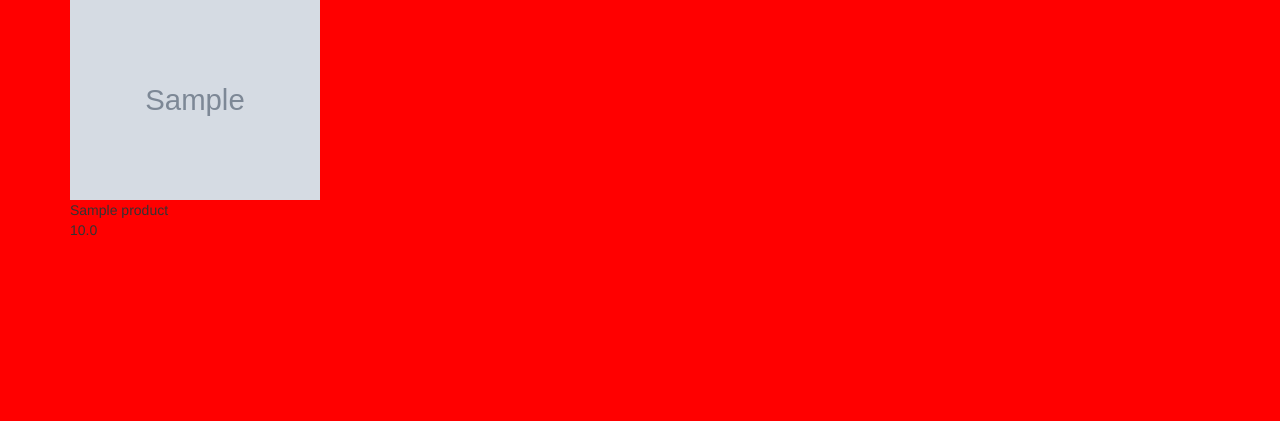
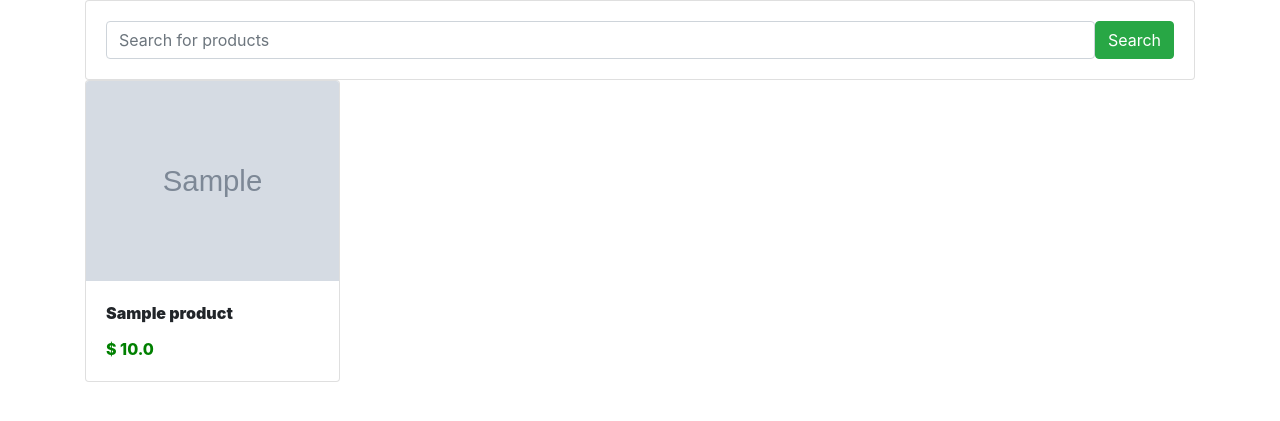
Before and after one commit to megatrron/e-commerce-site, a Django app: page / in a window 1280 px wide. Shown: the top 421 px of the page. Run offline with Django 5.2, Linux system fonts and the light colour scheme; tables that the repository leaves empty hold one stand-in row (values such as "Sample post"); grey boxes marked "Sample" are stand-in pictures; some libraries are stand-ins or nearby versions.

Commit message:
added index page template

```diff
--- a/shop/static/shop/style.css
+++ b/shop/static/shop/style.css
@@ -1,3 +1,7 @@
-body{
-    background-color: red;
+.card-text{
+    color: green;
+    font-weight: 800;
 }
+.card-title{
+    font-weight: 900;
+}
--- a/shop/templates/shop/index.html
+++ b/shop/templates/shop/index.html
@@ -1,18 +1,44 @@
 {% load static %}
 <!DOCTYPE html>
-<html>
+<html lang="en">
     <head>
-        <meta charset="utf-8">
-        <meta http-equiv="X-UA-Compatible" content="IE=edge">
+        <meta charset="UTF-8">
+        <meta name="viewport" content="width=device-width, initial-scale=1.0">
+        <meta http-equiv="X-UA-Compatible" content="ie=edge">
+    <link rel="stylesheet" href="https://stackpath.bootstrapcdn.com/bootstrap/4.3.1/css/bootstrap.min.css" integrity="sha384-ggOyR0iXCbMQv3Xipma34MD+dH/1fQ784/j6cY/iJTQUOhcWr7x9JvoRxT2MZw1T" crossorigin="anonymous">
+
+    <script
+    src="https://code.jquery.com/jquery-3.4.1.js"
+    integrity="sha256-WpOohJOqMqqyKL9FccASB9O0KwACQJpFTUBLTYOVvVU="
+    crossorigin="anonymous"></script>
+
+    <script src="https://cdnjs.cloudflare.com/ajax/libs/popper.js/1.12.9/umd/popper.min.js" integrity="sha384-ApNbgh9B+Y1QKtv3Rn7W3mgPxhU9K/ScQsAP7hUibX39j7fakFPskvXusvfa0b4Q" crossorigin="anonymous"></script>
+    <script src="https://maxcdn.bootstrapcdn.com/bootstrap/4.0.0/js/bootstrap.min.js" integrity="sha384-JZR6Spejh4U02d8jOt6vLEHfe/JQGiRRSQQxSfFWpi1MquVdAyjUar5+76PVCmYl" crossorigin="anonymous"></script>
+
+
+        <link rel="stylesheet" href="{% static 'shop/style.css' %}">
         <title>Document</title>
-        <meta name="description" content="">
-        <meta name="viewport" content="width=device-width, initial-scale=1">
-        <link rel="stylesheet" href="https://cdn.jsdelivr.net/npm/bootstrap@3.3.7/dist/css/bootstrap.min.css" integrity="sha384-BVYiiSIFeK1dGmJRAkycuHAHRg32OmUcww7on3RYdg4Va+PmSTsz/K68vbdEjh4u" crossorigin="anonymous">
-        <link rel="stylesheet" href="{% static 'shop/style.css' %}">
-
     </head>
     <body>
         <div class="container">
+        <div class="row">
+            <div class="col-md-12">
+                <div class="card card-sm">
+                    <div class="card-body row no-gutters align-items-center">
+                        <div class="col">
+                            <input type="search" name="item_name" placeholder="Search for products" class="form-control form-control-borderless">
+
+                        </div>
+                        <div class="col-auto">
+                            <button class="btn btn-success" type="submit">Search</button>
+                        </div>
+                    </div>
+                </div>
+            </div>
+
+        </div>
+
+
             <div class="row">
                 {% for product in product_objects %}
                 <div class="col-md-3">
@@ -23,7 +49,7 @@
                                 {{product.title}}
                             </div>
                             <div class="card-text">
-                                {{product.price}}
+                                $ {{product.price}}
                             </div>
                         </div>
                     </div>
```
